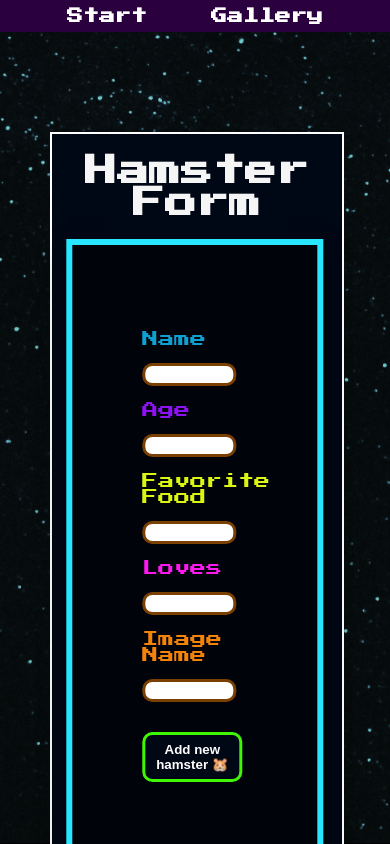
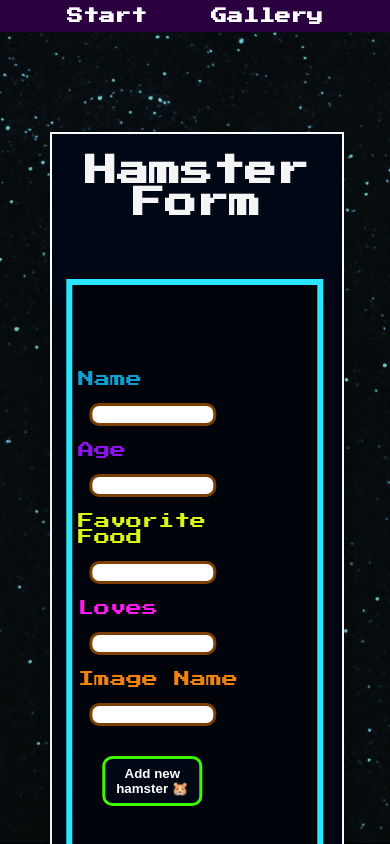
Before and after one commit to sonjayilmaz/Hamsterwars-Fullstack, a React (Create React App) app: page /form in a window 390 px wide. Shown: the top 844 px of the page. Built offline with nearby package versions, Linux system fonts and the light colour scheme.

Commit message:
HamsterForm done

```diff
--- a/package.json
+++ b/package.json
@@ -13,6 +13,7 @@
     "react-dom": "^17.0.2",
     "react-router-dom": "^6.2.2",
     "react-scripts": "5.0.0",
+    "react-toastify": "^9.0.5",
     "web-vitals": "^2.1.4"
   },
   "scripts": {
--- a/src/App.js
+++ b/src/App.js
@@ -1,5 +1,7 @@
 import { BrowserRouter as Router, Routes, Route }
 from 'react-router-dom'
+import {ToastContainer} from 'react-toastify'
+import 'react-toastify/dist/ReactToastify.css';
 import Navbar from './components/Navbar'
 import Start from './views/start/Start';
 import Battle from './views/battle/Battle';
@@ -37,6 +39,7 @@ function App() {
 
     </div>
     </Router>
+    <ToastContainer />
     </>
   );
 }
--- a/src/views/battle/Battle.jsx
+++ b/src/views/battle/Battle.jsx
@@ -1,31 +1,11 @@
 import './Battle.css'
 
 function Battle() {
-
     return (
         <div>
-            <h1 className='battle-h1'>Battle</h1>
-            <div className='battle-container'>
-                <div className='battle-left-container'></div>
-                <div className='battle-right-container'></div>
-            </div>
-        </div>
+     <h1 className='battle-h1'>Battle</h1>
+     </div>
     );
   }
 
-  function GetRandomHamster()
-  {
-    fetch('http://localhost:1337/hamsters/random', {
-        method: 'GET',
-        //body: formData
-        })
-        .then(response => response.json())
-        .then(result => {
-          //setList(result);
-        })
-        .catch(error => {
-          console.error('Error:', error);
-        });
-  }
-
   export default Battle;
--- a/src/views/form/HamsterForm.css
+++ b/src/views/form/HamsterForm.css
@@ -36,7 +36,7 @@
         color: rgb(13, 161, 210);
     }
 
-    .hamster-age{
+    .hamster-age {
         color: rgb(143, 17, 246);
     }
 
@@ -44,11 +44,11 @@
         color: rgb(219, 246, 17);
     }
 
-    .hamster-loves{
+    .hamster-loves {
         color: rgb(255, 24, 240);
     }
 
-    .hamster-image{
+    .hamster-image {
         color: rgb(244, 131, 10);
     }
 
@@ -83,15 +83,24 @@
 
     @media only screen and (max-width: 758px) {
         .hamster-form {
-            position: absolute;
-            height: 730px;
+            display: block;
+            height: 650px;
             top: 604px;
-            left: 50%;
             width: 66%;
         }
         .submitHamster{
-            margin-left: 0px;
+            display: block;
+            margin-left: -3em;
             width: 100px;
             height: 50px;
         }
+        .hamster-name,  .hamster-age, .hamster-food,  .hamster-loves, .hamster-image{
+            display: block;
+            margin-left: -4em;
+        }
+        input{
+            display: block;
+            width: 117px;
+            margin-left: -4em;
+        }
       }
--- a/src/views/form/HamsterForm.jsx
+++ b/src/views/form/HamsterForm.jsx
@@ -1,5 +1,6 @@
 import { useState } from 'react';
 import './HamsterForm.css';
+import {toast} from 'react-toastify'
 
 const HamsterForm = () => {
   const [inputName, setInputName] = useState("");
@@ -49,8 +50,12 @@ const HamsterForm = () => {
 
   let formIsInvalid = !nameIsValid || !ageIsValid || !imgNameIsValid;
 
-  async function postHamster() {
-    setGames(wins + defeats);
+
+  const postHamster = async (e) => {
+    e.preventDefault()
+
+    try {
+      setGames(wins + defeats);
 
     const formData = {
       name: inputName,
@@ -65,14 +70,23 @@ const HamsterForm = () => {
 
     console.log("formData: ", formData);
 
-    await fetch(`/hamsters`, {
+
+    if (inputName && inputLoves && inputFavFood && inputImgName && !isNaN(inputAge)) {
+    toast.success("Congrats! A new hamster has been added." );
+    }
+
+    await fetch(`http://localhost:1337/hamsters`, {
       method: "POST",
       headers: {
         "Content-Type": "application/json",
       },
       body: JSON.stringify(formData),
     });
-  }
+    } catch (error) {
+      toast.error('Could not add new hamster')
+    }}
+
+
 
   return (
     <div>
--- a/src/views/gallery/Gallery.css
+++ b/src/views/gallery/Gallery.css
@@ -13,8 +13,10 @@
 }
 
     .formLink{
+        display: block;
         padding: 25px 30px;
-     margin:40px 0;
+        margin-left: -5%;
+        top: 20em;
         color: #8307ff;
         font-size: 24px;
         text-align: center;
```
Also changed, not shown: src/views/battle/BattleCard.jsx (added, +26 -0 lines), src/views/battle/BattleCard.css (added), src/views/gallery/HamsterCard.jsx (line endings or trailing spaces), 1 other file (tests, documents, lock files or other folders). Lines whose indentation alone changed are shown as unchanged.
